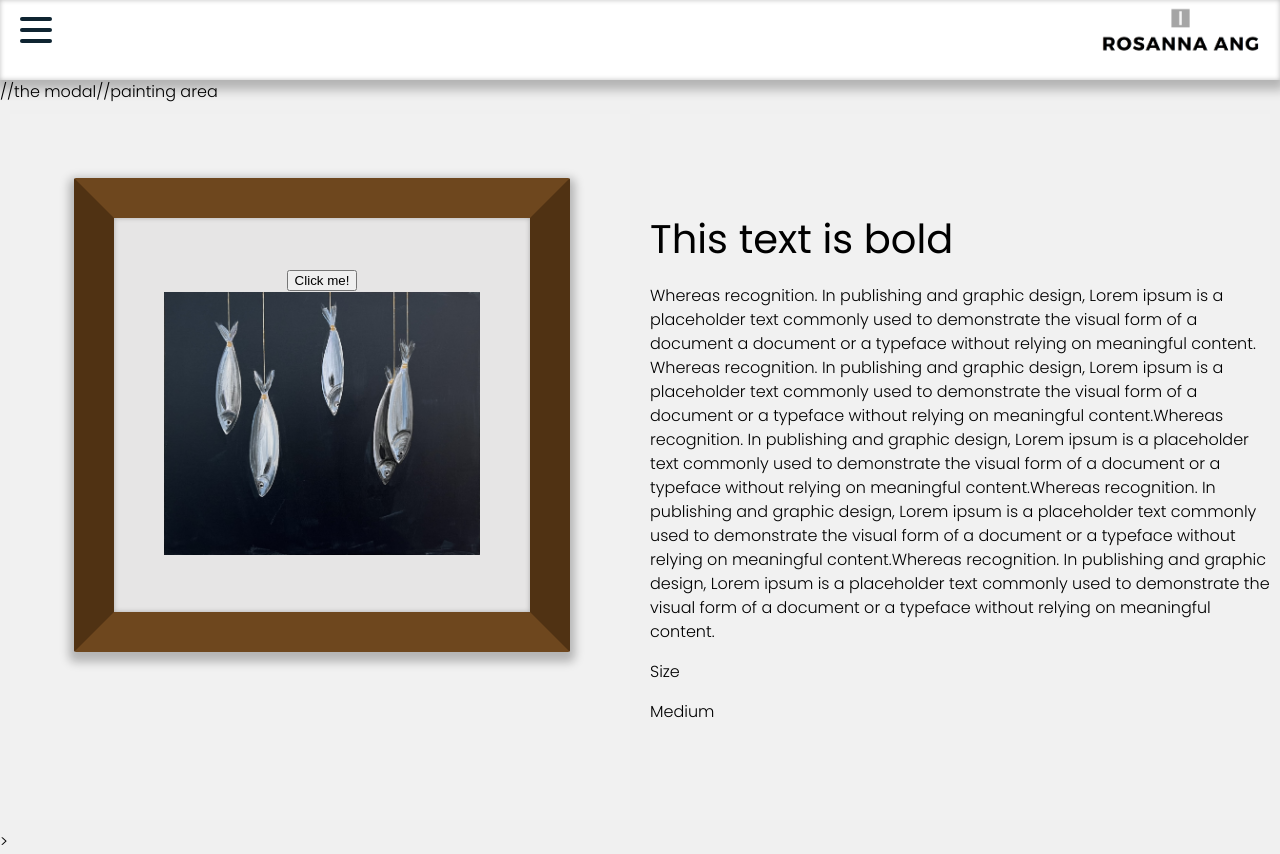
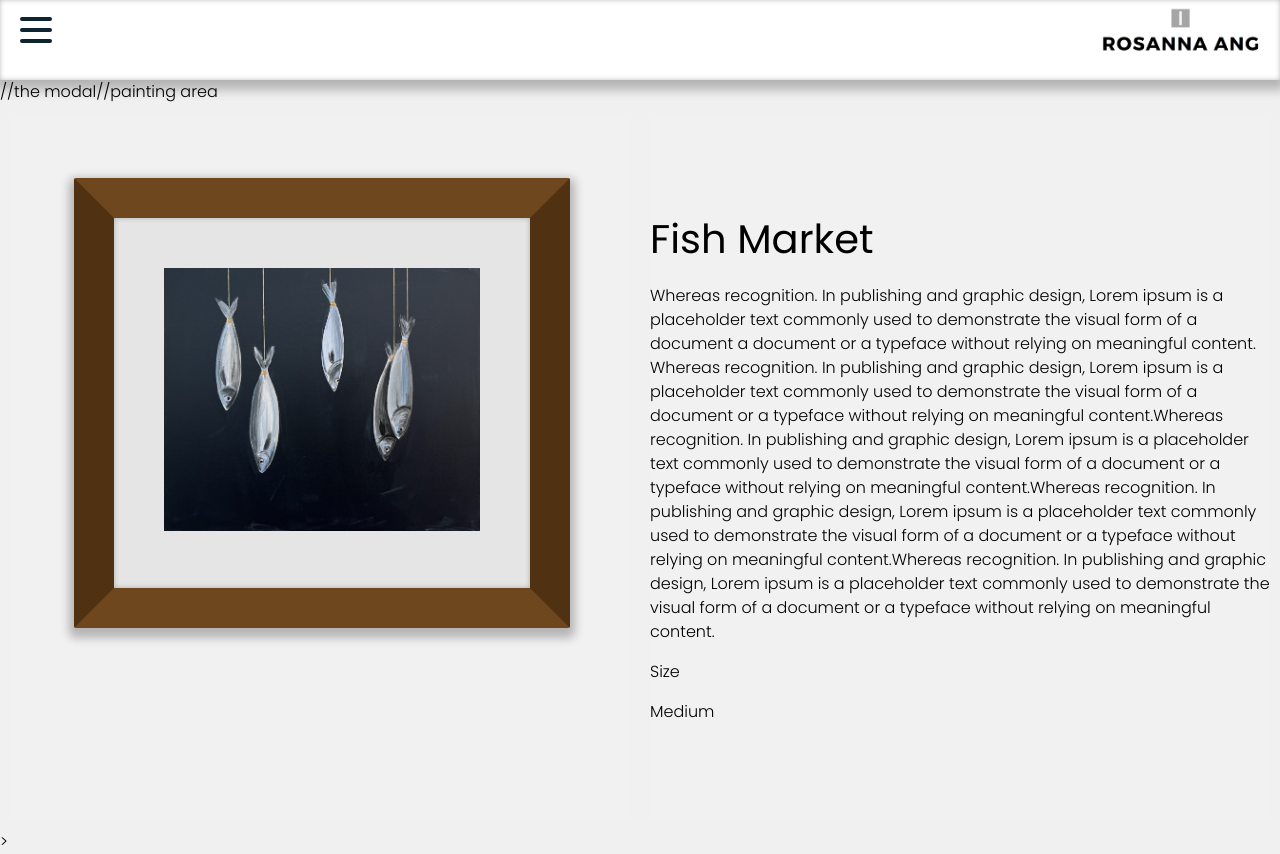
Before and after one commit to rosanna-ang/rosanna-ang.github.io, a React (Create React App) app: page / in a window 1280 px wide. Built offline with nearby package versions, Linux system fonts and the light colour scheme.

Commit message:
removed broken image zoom

```diff
--- a/src/App.js
+++ b/src/App.js
@@ -43,22 +43,12 @@ function App() {
         <div class="flex-container">
           <div class="flex-painting">
             <div class="wood frame2">
-              <button onClick={() => {
-                this.sayHello();
-                this.setState({ name: "James" });
-              }}>
-                Click me!
-              </button>
-
-
               <img src={fishinmarket} onClick={() => clickImage(fishinmarket)} />
-
-
             </div>
           </div>
           <div class="flex-text">
             <div class="text-painting">
-              <p class="painting-title-font">This text is bold</p>
+              <p class="painting-title-font">Fish Market</p>
               <p>Whereas recognition. In publishing and graphic design, Lorem ipsum is a placeholder text commonly
                 used to demonstrate the visual form of a document a document or a typeface without relying on meaningful
                 content. Whereas recognition. In publishing and graphic design, Lorem ipsum is a placeholder text commonly
```
